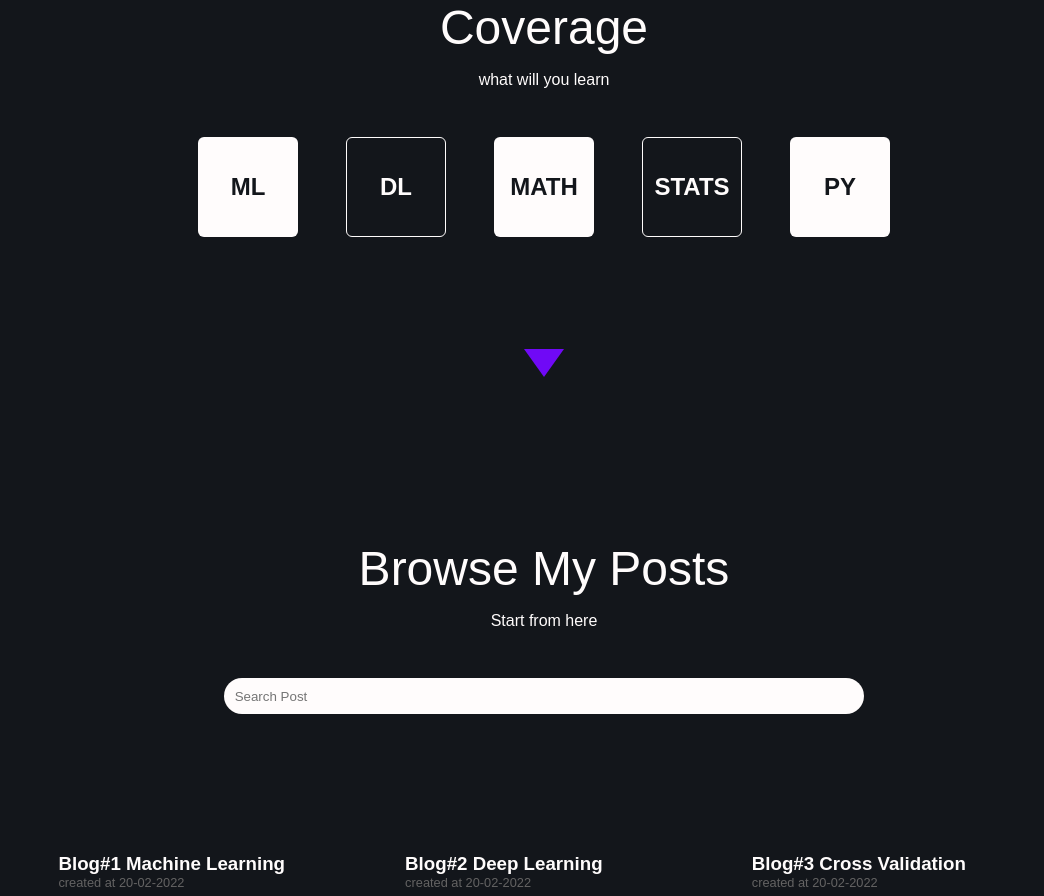
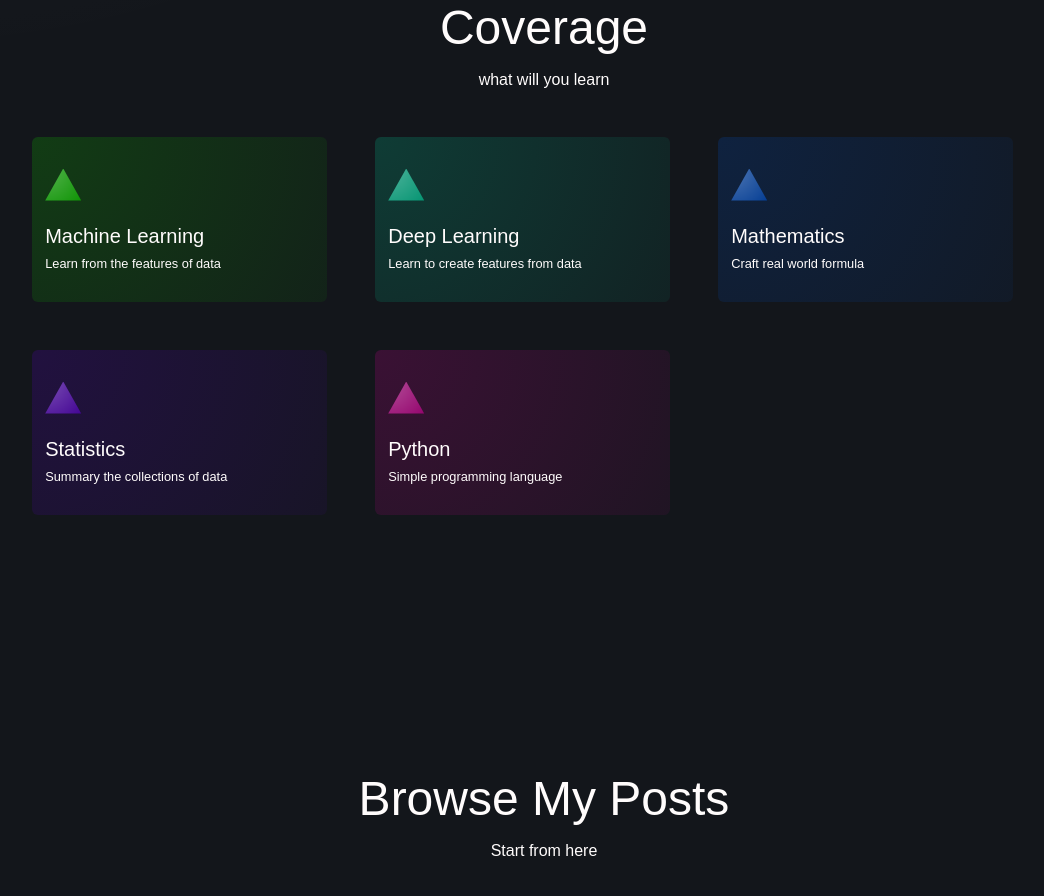
Before and after one commit to rakkaalhazimi/Vue-Blogspot, a Vue app: page / in a window 1280 px wide. Shown: the part 860-1756 px from the top of the page, without its empty margins (96-1140 px from the left). Built offline with nearby package versions, Linux system fonts and the light colour scheme.

Commit message:
change: blog coverage style and mixin triangle
blog coverage style: margin and gradient

```diff
--- a/src/components/BlogCoverage.vue
+++ b/src/components/BlogCoverage.vue
@@ -8,23 +8,31 @@
     <!-- Image List -->
     <ul id="blog-cov-list">
       <li class="blog-cov-item">
-        <p>ML</p>
+        <div class="blog-cov-item-triangle"></div>
+        <p class="blog-cov-item-title">Machine Learning</p>
+        <p class="blog-cov-item-desc">Learn from the features of data</p>
       </li>
       <li class="blog-cov-item">
-        <p>DL</p>
+        <div class="blog-cov-item-triangle"></div>
+        <p class="blog-cov-item-title">Deep Learning</p>
+        <p class="blog-cov-item-desc">Learn to create features from data</p>
       </li>
       <li class="blog-cov-item">
-        <p>MATH</p>
+        <div class="blog-cov-item-triangle"></div>
+        <p class="blog-cov-item-title">Mathematics</p>
+        <p class="blog-cov-item-desc">Craft real world formula</p>
       </li>
       <li class="blog-cov-item">
-        <p>STATS</p>
+        <div class="blog-cov-item-triangle"></div>
+        <p class="blog-cov-item-title">Statistics</p>
+        <p class="blog-cov-item-desc">Summary the collections of data</p>
       </li>
       <li class="blog-cov-item">
-        <p>PY</p>
+        <div class="blog-cov-item-triangle"></div>
+        <p class="blog-cov-item-title">Python</p>
+        <p class="blog-cov-item-desc">Simple programming language</p>
       </li>
     </ul>
-
-    <a href="#blog-browse"><button id="blog-cov-next"></button></a>
 
   </div>
 </template>
@@ -46,30 +54,35 @@
 }
 
 #blog-cov-list {
-  @include flex-row($justify:center, $wrap: wrap, $gap: 3rem);
+  @include flex-row($wrap: wrap, $gap: 3rem);
   margin-bottom: 6rem;
 }
 
 .blog-cov-item {
-  @include flex-col($justify: center);
-  width: 100px;
-  height: 100px;
-  border-radius: 6px;
-  font-weight: bold;
-  font-size: 1.5rem;
+  @include flex-col($justify: center, $gap: .5rem);
+  @include filled-card($width: 295px, $height: 165px, $color: $dominant);
+  align-items: flex-start;
 
-  &:nth-child(odd) {
-    background-color: $complement;
-    color: $text-light;
+  &-title {
+    font-size: 1.25rem;
   }
 
-  &:nth-child(even) {
-    border: 1px solid $complement;
+  &-desc {
+    font-size: .8rem;
+  }
+
+  // Apply color and gradient to each card
+  @for $i from 1 through length($variants) {
+    $c: nth($variants, $i);
+
+    &:nth-child(#{$i}) {
+      background: radial-gradient(circle at top left, rgba($c, .3), rgba(0, 0, 0, 0) 150%);
+    }
+
+    &:nth-child(#{$i}) &-triangle {
+      @include top-triangle-test($width: 36px, $height: 32px, $color: $c);
+      margin-bottom: 1rem;
+    }
   }
 }
-
-#blog-cov-next {
-  @include bottom-triangle();
-  border-width: 28px 20px 0 20px;;
-}
 </style>
--- a/src/scss/_base.scss
+++ b/src/scss/_base.scss
@@ -13,6 +13,13 @@ $text-dark: #FFFCFC;
 $text-light: #13161b;
 $text-dim: #646363;
 
+$variants:
+    $variant-1,
+    $variant-2,
+    $variant-3,
+    $variant-4,
+    $variant-5;
+
 // 1.2 Size Variables
 $blog-card-width: 300px;
 $blog-card-height: 350px;
--- a/src/scss/_mixin.scss
+++ b/src/scss/_mixin.scss
@@ -77,10 +77,38 @@
     border: 1px solid $complement;
 }
 
-@mixin filled-card($width, $height) {
+@mixin filled-card($width, $height, $color) {
     @include card($width, $height);
-    background-color: $complement;
-    color: $text-light;
+    background-color: $color;
+    color: $text-dark;
+}
+
+@mixin gradient-card($width, $height, $color) {
+    @include card($width, $height);
+
+}
+
+@mixin top-triangle($width, $height, $color) {
+    position: relative;
+    width: 0;
+    height: 0;
+    border-style: solid;
+    border-width: 0 $width $height $width;
+    border-color:
+        transparent
+        transparent
+        $color
+        transparent;
+    transition: $default-transition;
+}
+
+@mixin top-triangle-test($width, $height, $color) {
+    position: relative;
+    width: $width;
+    height: $height;
+    background: radial-gradient(circle at left top, rgba(255, 255, 255, 0.3), rgba(0, 0, 0, 0) 100%);
+    background-color: $color;
+    clip-path: polygon(50% 0, 100% 100%, 0 100%);
 }
 
 @mixin bottom-triangle {
```
